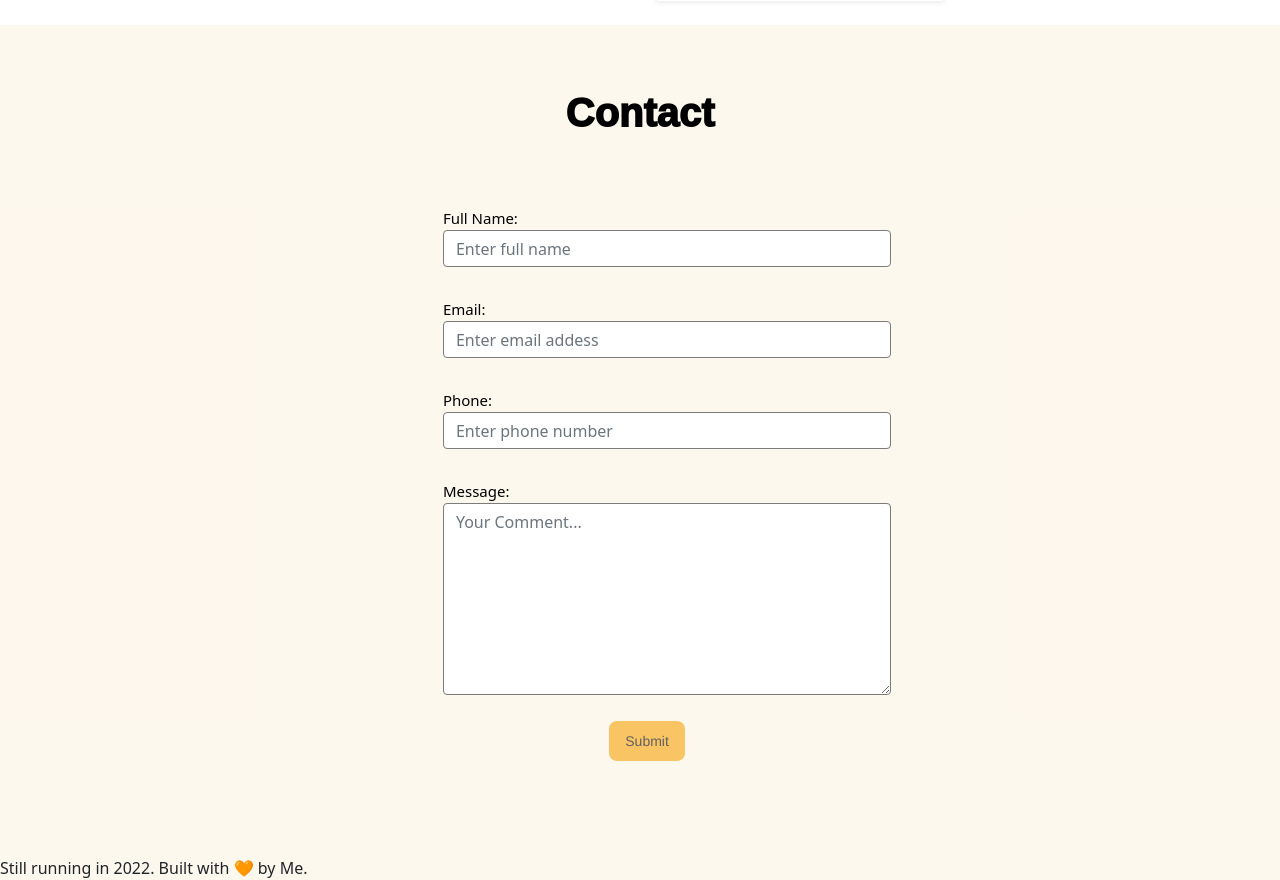
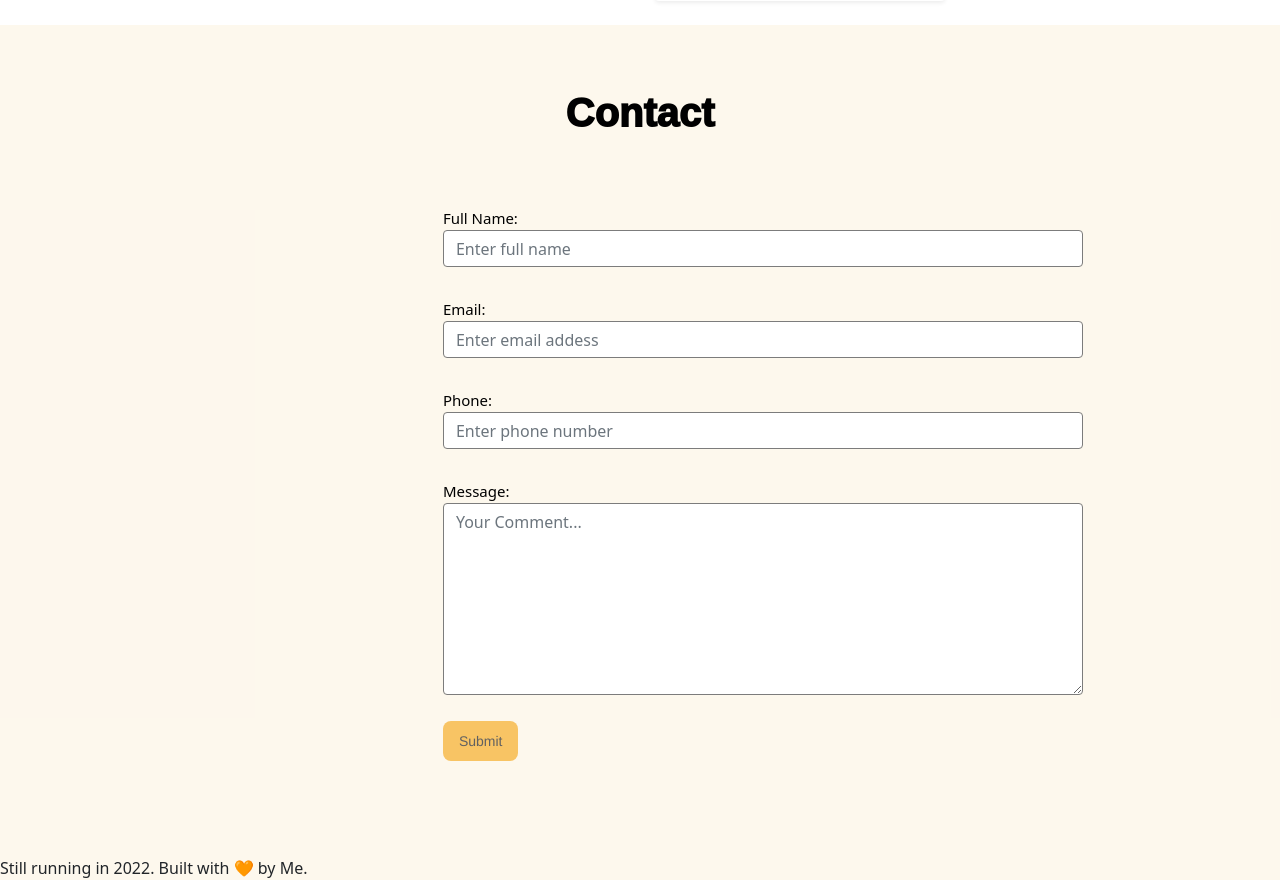
Before and after one commit to macrodrigues/flask_portfolio, a Flask app: page / in a window 1280 px wide. Shown: the part 2585-3465 px from the top of the page. Run offline with Flask 2, Linux system fonts and the light colour scheme; some libraries are stand-ins or nearby versions; some web fonts are replaced.

Commit message:
Update architecture

```diff
--- a/static/css/styles.css
+++ b/static/css/styles.css
@@ -301,7 +301,7 @@
 
 .form-control {
     border: 1px solid #7c7c7c;
-    width: 35vw;
+    width: 50vw;
     height: calc(1.5em + 0.75rem + 2%);
 }
 
@@ -315,7 +315,7 @@
     display: flex;
     flex-wrap: wrap;
     justify-content: center;
-    margin-left: 13vw;
+    margin-left: 0vw;
 }
 
 .contact-form .button-1 {
--- a/templates/submission.html
+++ b/templates/submission.html
@@ -22,8 +22,8 @@
     <title>Marco Rodrigues</title>
 </head>
 <body>
-    <div class = "contact-header">
-        <h1 class="contact-title">Email sent</h1>
+    <div class = "other-header">
+        <h1 class="other-title">Email sent</h1>
         <div class="icon-align">
             <i class="material-symbols-outlined md-100" style="color: rgb(24, 172, 24);">check</i>
             <span class="caption-icon">Thank You for contacting!</span>
```
